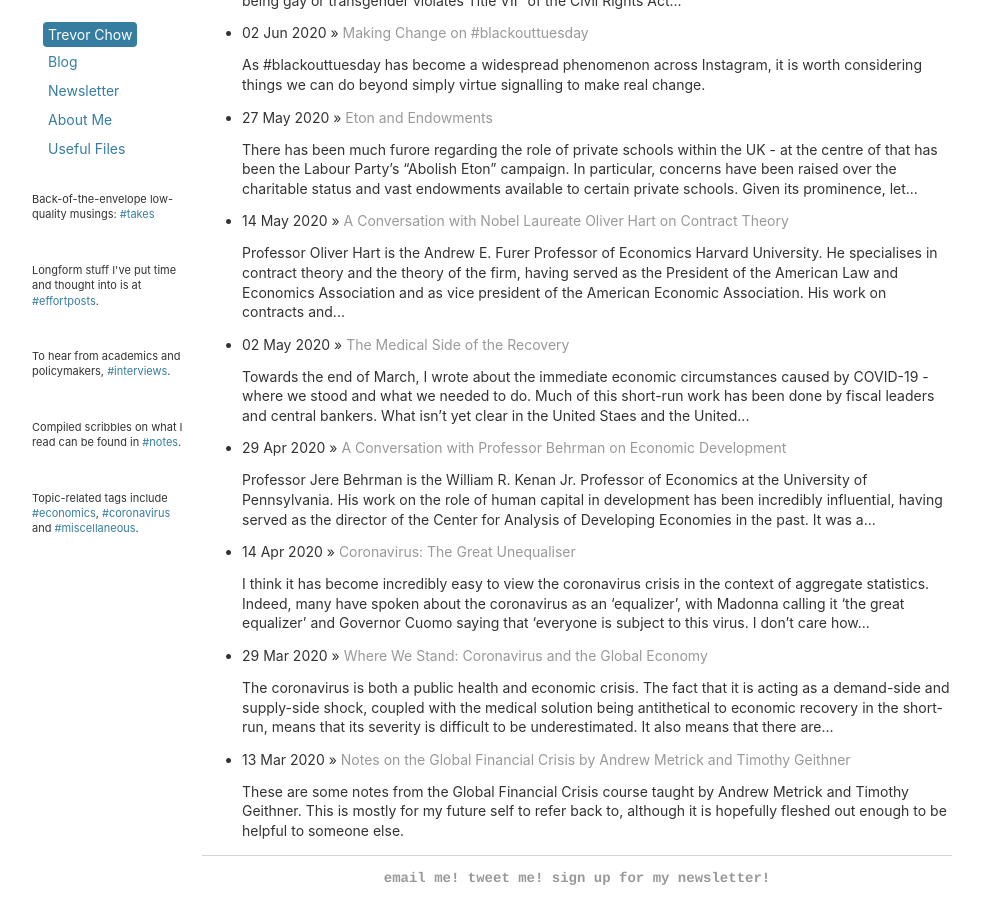
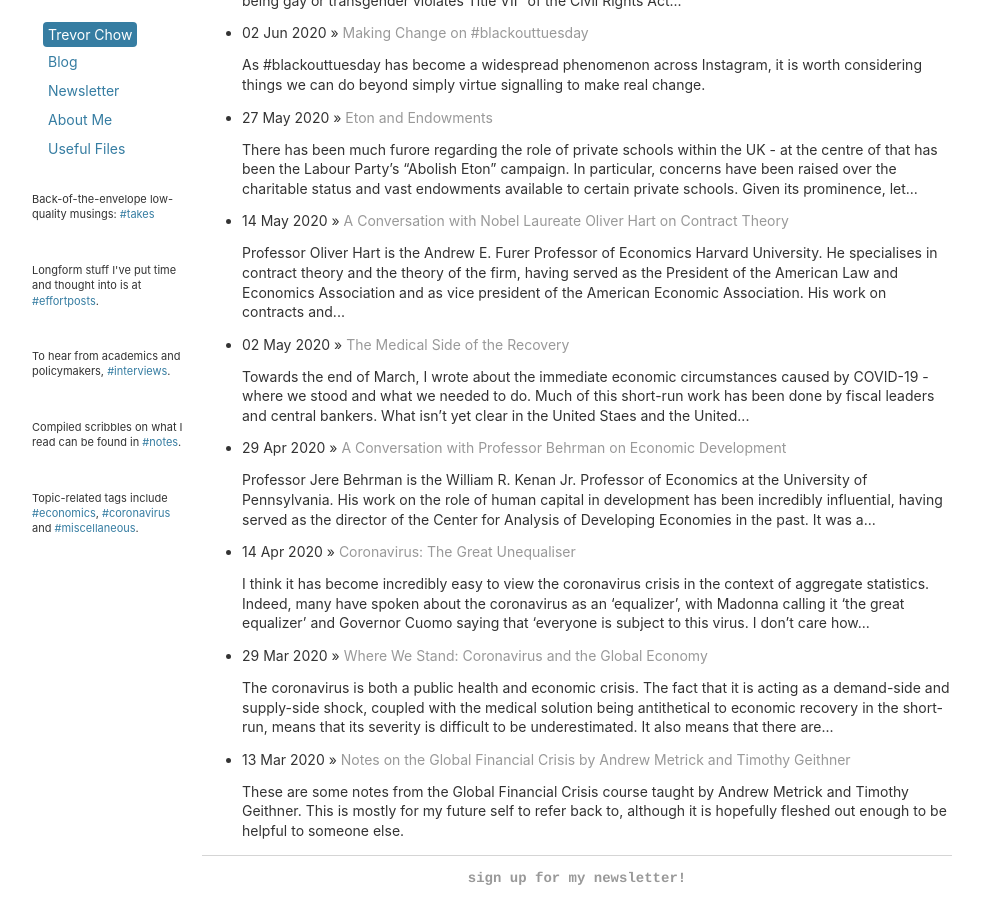
Before and after one commit to tmychow/tmychow.github.io, a Jekyll site: the page built from index.html, in a window 1280 px wide and 900 px high, scrolled down 1198 px. Shown: the whole window, without its empty margins (28-1011 px from the left). Built offline with Jekyll 4.4.1, drawn with Linux system fonts in a browser that asks for light colours.

Commit message:
Update default.html

```diff
--- a/_layouts/default.html
+++ b/_layouts/default.html
@@ -38,8 +38,6 @@
 			{{ content }}
 			<footer>
 	    		<ul>
-	        		<li><a href="mailto:tmychow@gmail.com">email me!</a></li>
-	        		<li><a href="https://twitter.com/tmychow">tweet me!</a></li>
 	        		<li><a href="https://buttondown.email/tmychow">sign up for my newsletter!</a></li>
 			</ul>
 			</footer>
```
